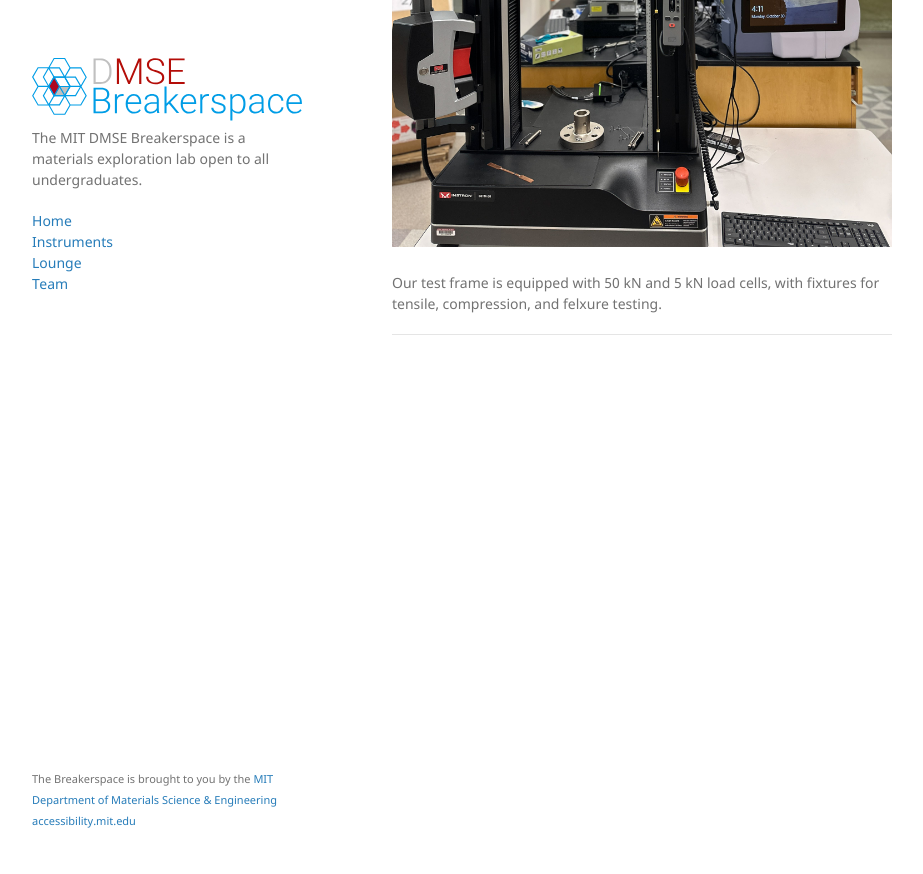
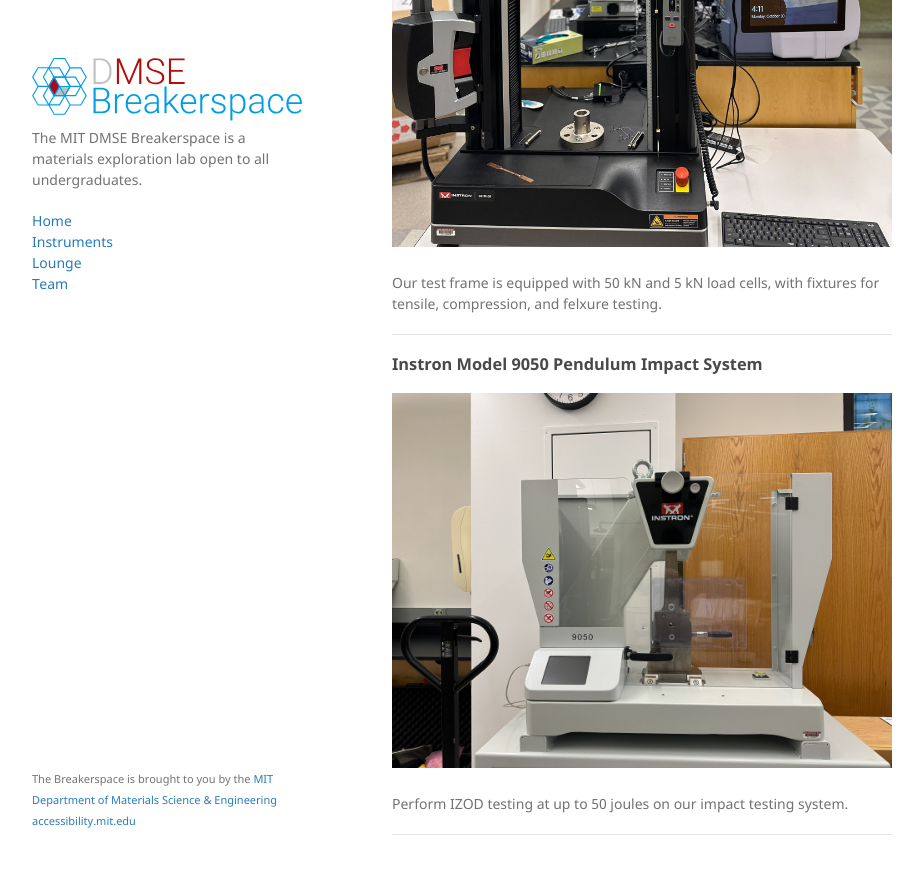
Before and after one commit to MIT-DMSE-Breakerspace/MIT-DMSE-Breakerspace.github.io, a Jekyll site: the page built from instruments.md, in a window 1280 px wide and 900 px high, scrolled down 3790 px. Shown: the top 874 px of the window, without its empty margins (178-1101 px from the left). Built offline with Jekyll 4.4.1, drawn with Linux system fonts in a browser that asks for light colours; our own code applies the rules of GitHub Pages for plain Markdown files.

Commit message:
Update instruments.md

```diff
--- a/instruments.md
+++ b/instruments.md
@@ -59,3 +59,11 @@
 Our test frame is equipped with 50 kN and 5 kN load cells, with fixtures for tensile, compression, and felxure testing.
 
 ___
+
+### Instron Model 9050 Pendulum Impact System
+
+![Instron Model 9050 Pendulum Impact System](./assets/img/pendulum.JPG)
+
+Perform IZOD testing at up to 50 joules on our impact testing system.
+
+___
```
